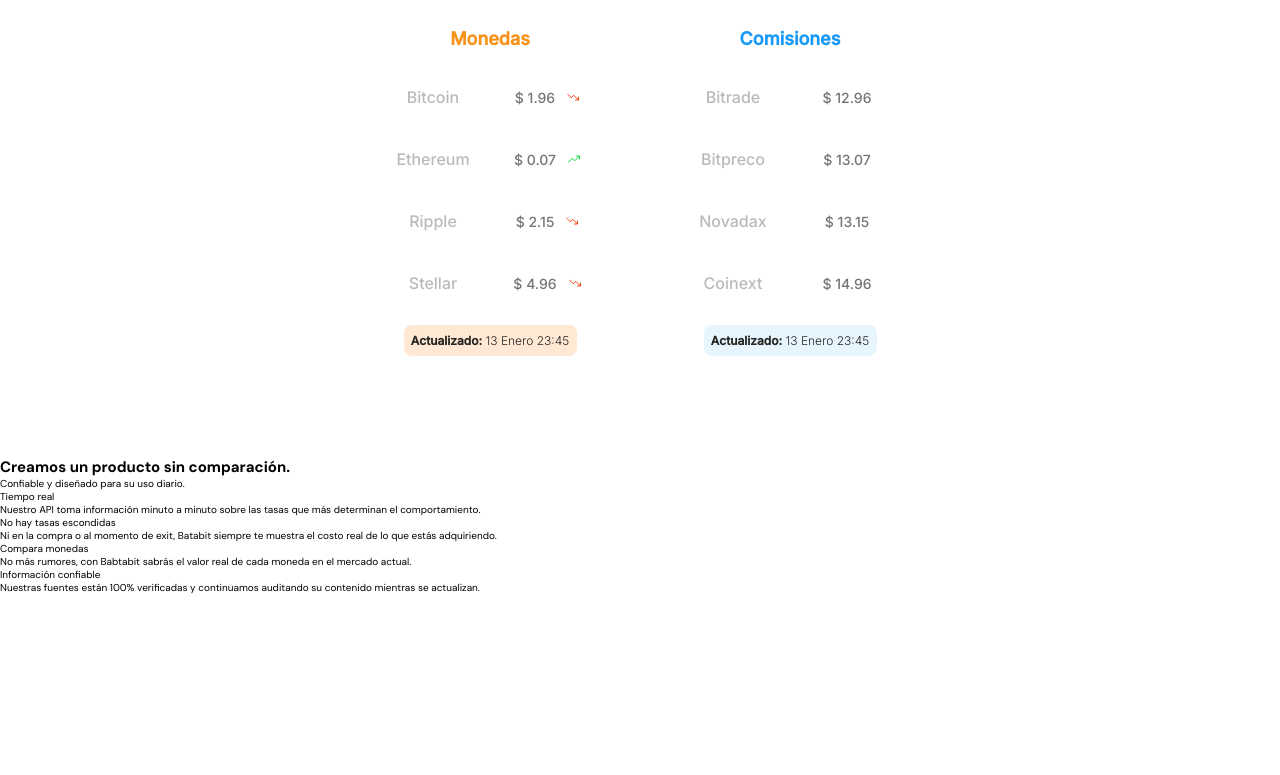
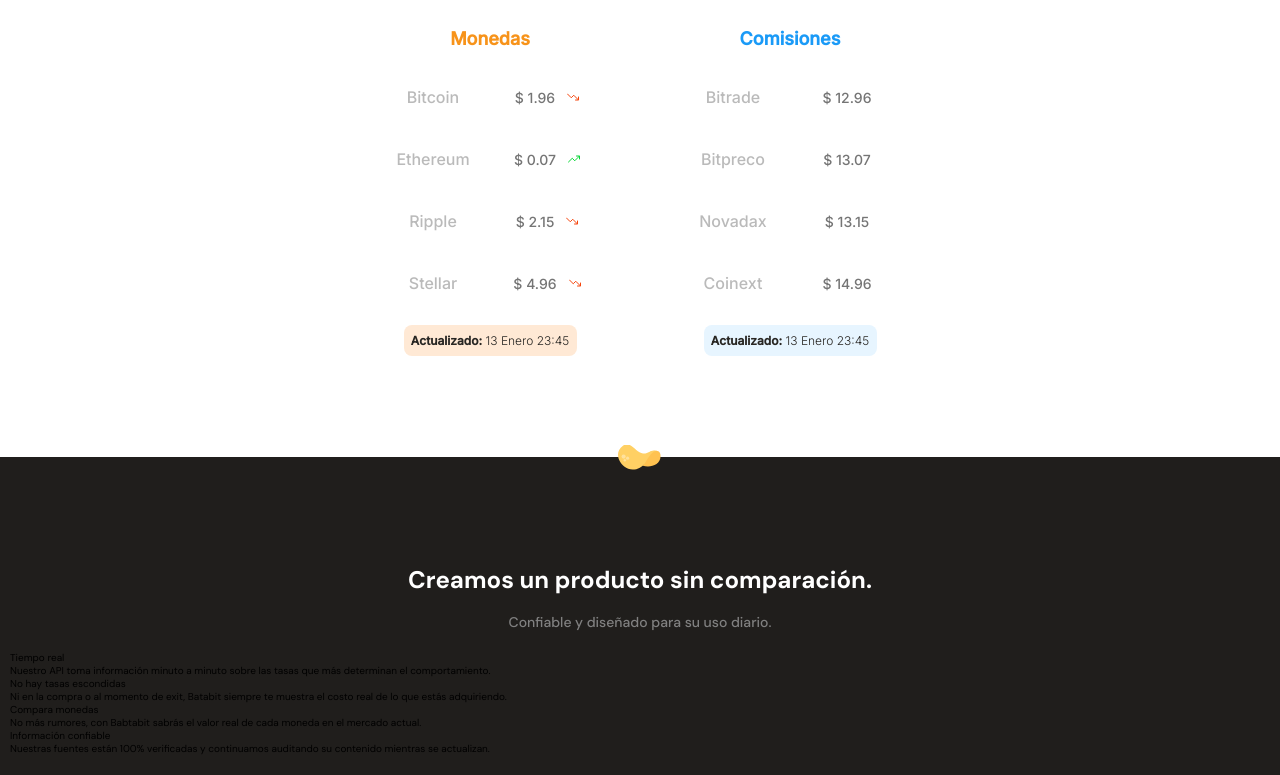
Before and after one commit to JesusCarrillo2911/Landing-page-BataBit, a plain HTML site: page index.html in a window 1280 px wide. Shown: the part 736-1511 px from the top of the page. Before the commit the page ends 1330 px from the top, so only its background shows below. Drawn offline with Linux system fonts and the light colour scheme.

Commit message:
Se Genera los estilos del titulo de la seccion del contenedor de las tarjetas

```diff
--- a/index.html
+++ b/index.html
@@ -80,8 +80,8 @@
             </section>
         </section>
         <section class="main-product-detail">
-            <span></span>
-            <div>
+            <span class="product-detail--batata-logo"></span>
+            <div class="product-detail--title">
                 <h2>Creamos un producto sin comparación.</h2>
                 <p>Confiable y diseñado para su uso diario.</p>
             </div>
--- a/styles.css
+++ b/styles.css
@@ -259,3 +259,44 @@ header img{
     background-color: var(--soft-blue);
     border-radius: 8px;
 }
+.main-product-detail{
+    position: relative;
+    width: 100%;
+    min-width: 320px;
+    height: auto;
+    padding: 20px 10px;
+    background-color: var(--black);
+}
+.product-detail--batata-logo{
+    position: absolute;
+    width: 43px;
+    height: 25px;
+    top: -12px;
+    left: calc(50% - 22px);
+    background-image: url("./assets/icons/icon-batata.svg");
+    background-size: cover;
+    background-position: center;
+    background-repeat: no-repeat;
+}
+.product-detail--title {
+    text-align: center;
+    width: 90%;
+    min-width: 288px;
+    height: auto;
+    margin: 0 auto;
+    margin-top: 90px;
+}
+.product-detail--title h2{
+    font-weight: 700;
+    font-size: 2.4rem;
+    line-height: 2.6rem;
+    color: var(--just-white);
+}
+.product-detail--title p {
+    margin-top: 20px;
+    margin-bottom: 20px;
+    font-weight: 500;
+    font-size: 1.4rem;
+    line-height: 1.8rem;
+    color: #808080;
+}
```
